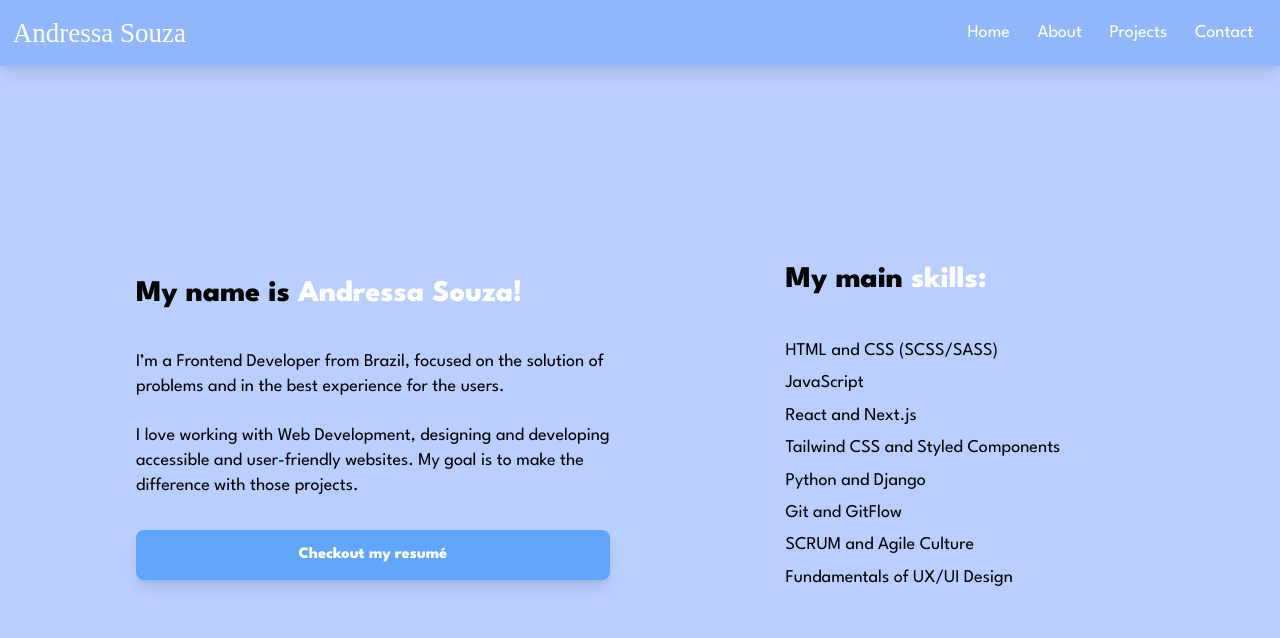
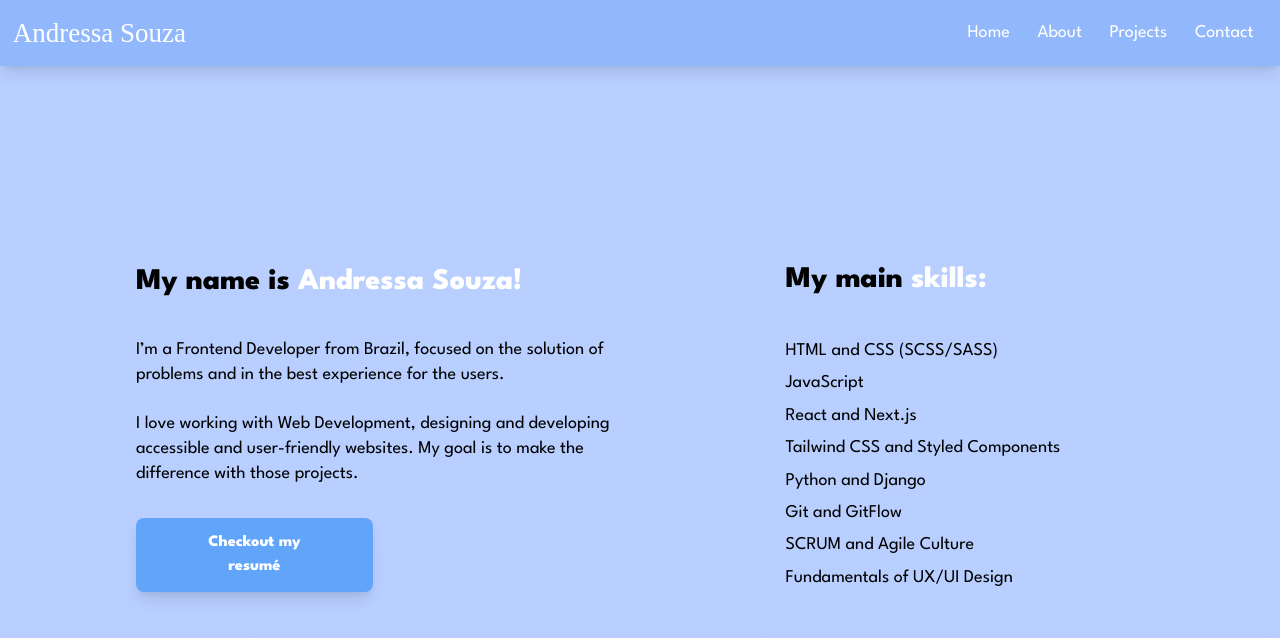
Before and after one commit to andressagabrielle21/andressa-souza, a Next.js app: page /about in a window 1280 px wide. Shown: the top 638 px of the page. Built offline with nearby package versions, Linux system fonts and the light colour scheme; a web font is replaced by a local one.

Commit message:
button size on about page

```diff
--- a/src/pages/about.jsx
+++ b/src/pages/about.jsx
@@ -13,7 +13,9 @@ const About = () => {
 
                 <p className='hidden md:block leading-[25px] mb-[2rem] text-[18px] break-normal'>I love working with Web Development, designing and developing accessible and user-friendly websites. My goal is to make the difference with those projects.</p>
 
-                <Button buttonName="Checkout my resumé" link={'https://drive.google.com/file/d/1ly609bZ2idwQPJ7fOBJVRmedQN9C4HgK/view?usp=sharing'} />
+                <div className='md:w-2/4'>
+                    <Button buttonName="Checkout my resumé" link={'https://drive.google.com/file/d/1ly609bZ2idwQPJ7fOBJVRmedQN9C4HgK/view?usp=sharing'} />
+                </div>
             </div>
 
 
```
